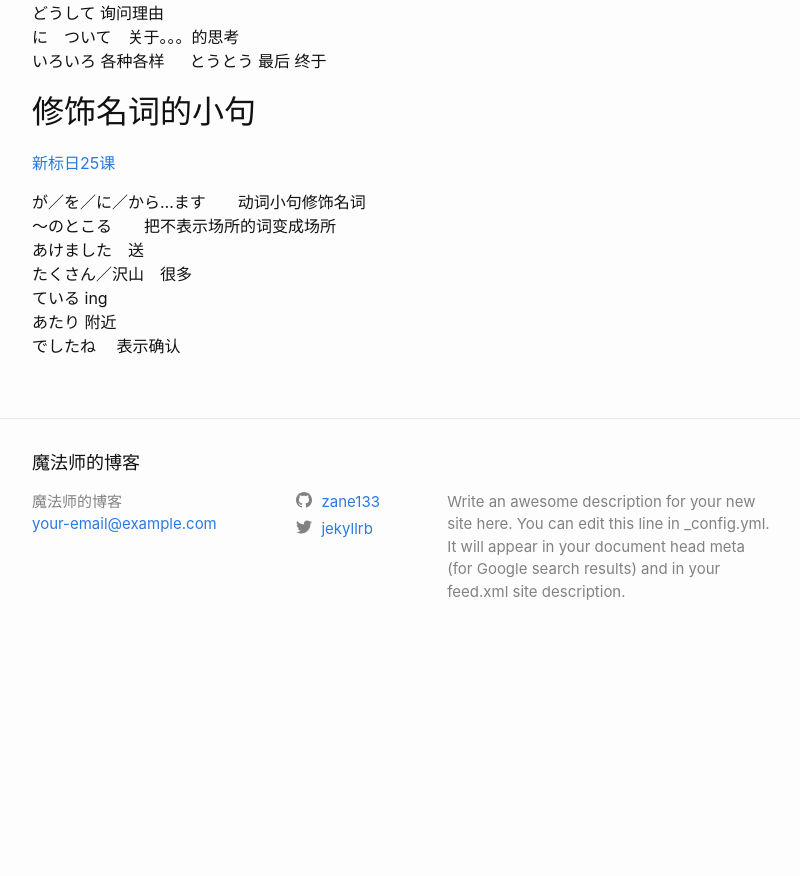
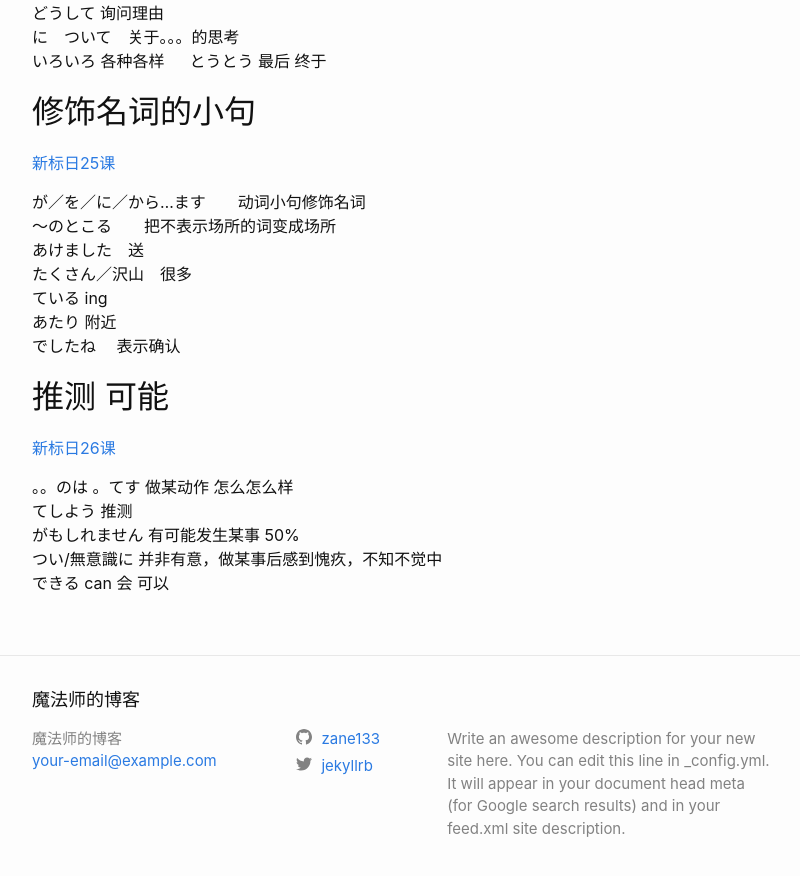
Before and after one commit to zane133/zane133.github.io, a Jekyll site: the page built from _posts/2019-08-17-japanese_study.markdown, in a window 1280 px wide and 900 px high, scrolled down 4309 px. Shown: the top 876 px of the window, without its empty margins (238-1038 px from the left). Built offline with Jekyll 4.4.1, drawn with Linux system fonts in a browser that asks for light colours; before the commit the page ends 4972 px from its top, so only the background shows below that.

Commit message:
Update 2019-08-17-japanese_study.markdown

```diff
--- a/_posts/2019-08-17-japanese_study.markdown
+++ b/_posts/2019-08-17-japanese_study.markdown
@@ -151,3 +151,12 @@ Google可以在搜索词的尾部加上 **とは**
 ている  ing
 あたり  附近
 でしたね　 表示确认
+
+## 推测 可能
+[新标日26课](https://www.bilibili.com/video/av14150839/?p=28)
+
+。。のは 。てす 做某动作 怎么怎么样
+てしよう 推测
+がもしれません 有可能发生某事 50%
+つい/無意識に 并非有意，做某事后感到愧疚，不知不觉中
+できる can  会 可以
```
